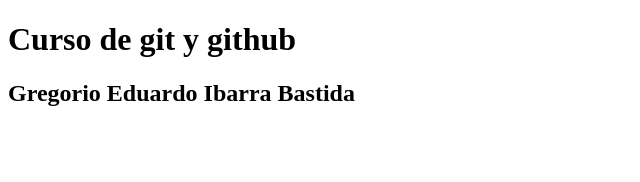
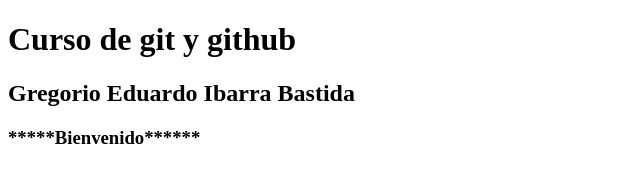
Before and after one commit to Eduardo-bastida/honda-eduardo, a plain HTML site: page index.html in a window 1280 px wide. Shown: the whole page, without its empty margins (0-640 px from the left). Drawn offline with Linux system fonts and the light colour scheme.

Commit message:
Linea extra al curso

```diff
--- a/index.html
+++ b/index.html
@@ -6,5 +6,6 @@
 <body>
 <h1>Curso de git y github</h1>
 <h2>Gregorio Eduardo Ibarra Bastida</h2>
+<h3>*****Bienvenido******</h3>
 </body>
 </html>
```
